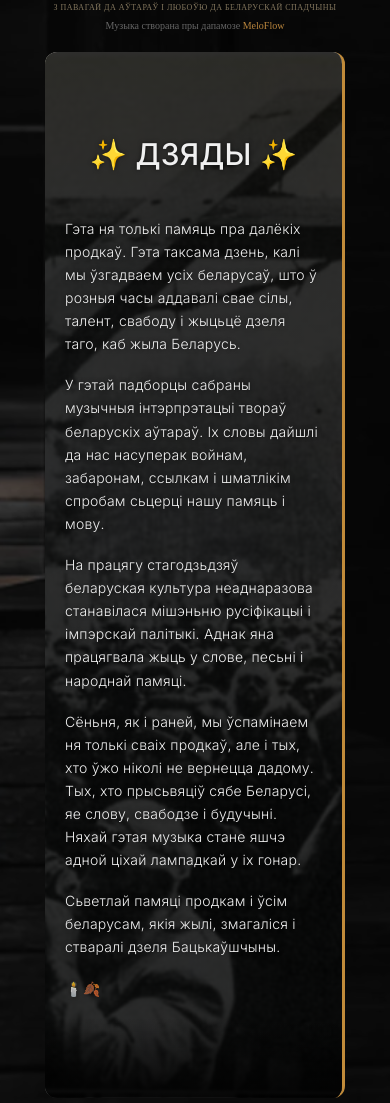
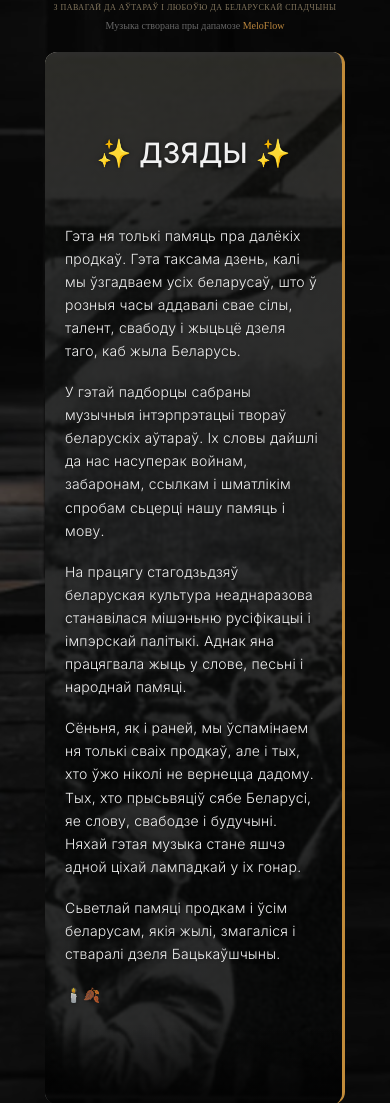
Before and after one commit to muzykaviersau/dziady-26, a plain HTML site: page index.html in a window 390 px wide. Shown: the part 895-1998 px from the top of the page. Drawn offline with Linux system fonts and the light colour scheme.

Commit message:
Mobile tekst size01

```diff
--- a/index.html
+++ b/index.html
@@ -473,8 +473,8 @@
           width: 100%;
           font-family: "Inter", sans-serif;
           font-weight: 500; /* Medium */
-          font-size: 30px;
-          margin-bottom: 25px;
+          font-size: 28px;
+          margin-bottom: 35px;
           transform: translateY(-12px);
         }
         .description {
```
